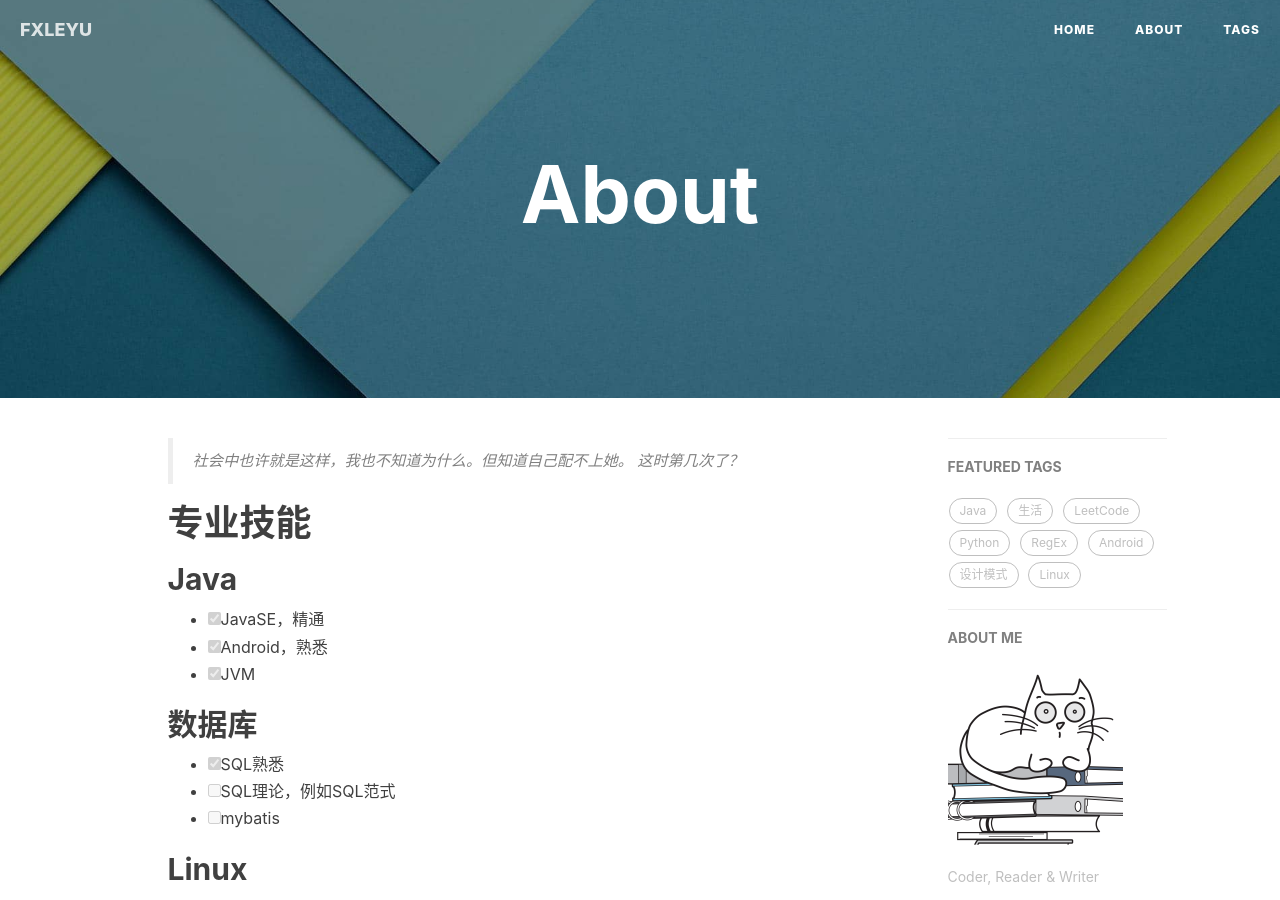
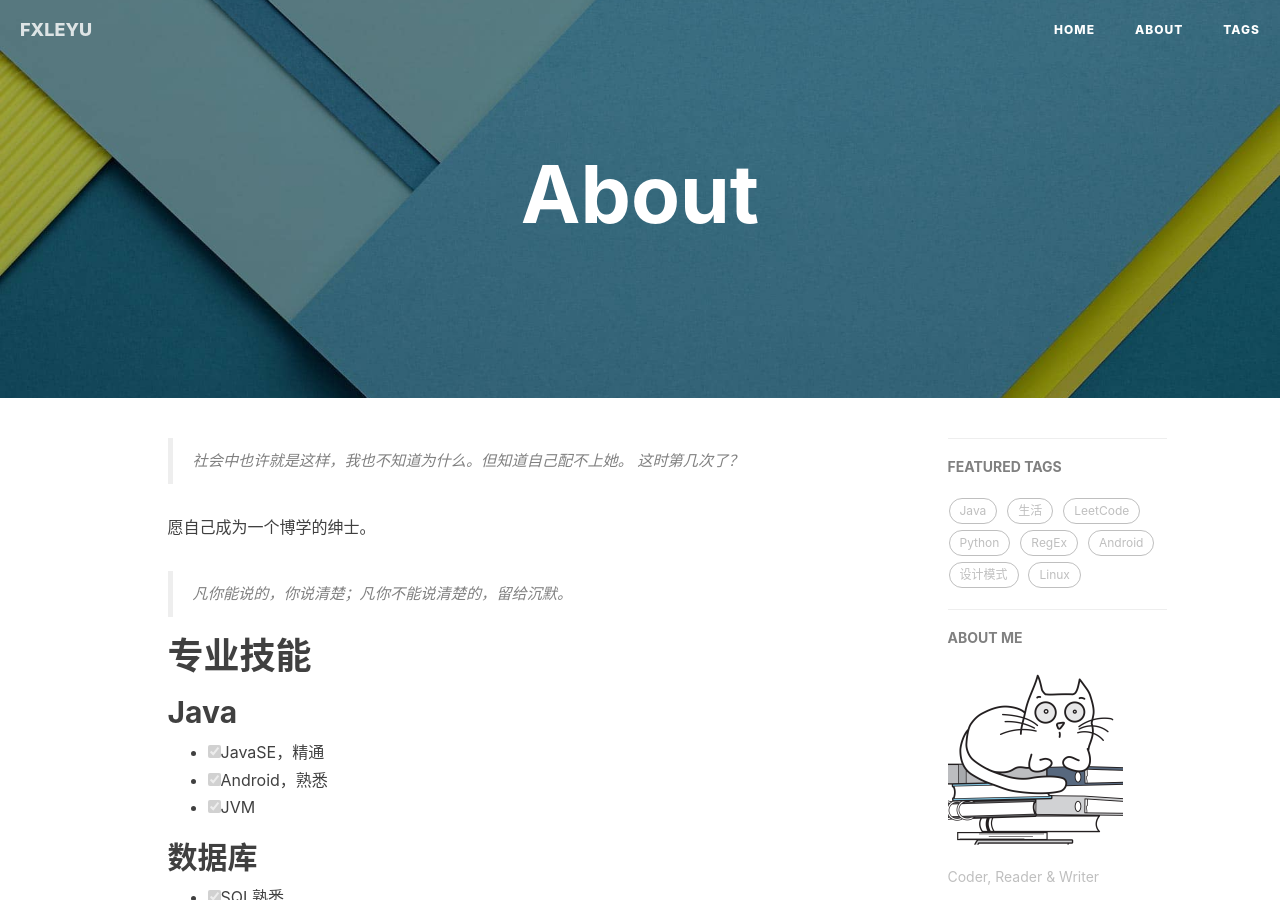
Before and after one commit to fxleyu/fxleyu.github.io, a Jekyll site: the page built from about.md, in a window 1280 px wide and 900 px high. Built offline with Jekyll 4.4.1, drawn with Linux system fonts in a browser that asks for light colours; nearby versions of some CDN libraries; comment, search, counter and statistics services are not loaded.

Commit message:
UPDATE about

```diff
--- a/about.md
+++ b/about.md
@@ -4,6 +4,11 @@ title: About
 ---
 > 社会中也许就是这样，我也不知道为什么。但知道自己配不上她。
 这时第几次了？
+
+
+愿自己成为一个博学的绅士。
+
+> 凡你能说的，你说清楚；凡你不能说清楚的，留给沉默。
 
 
 # 专业技能
```
